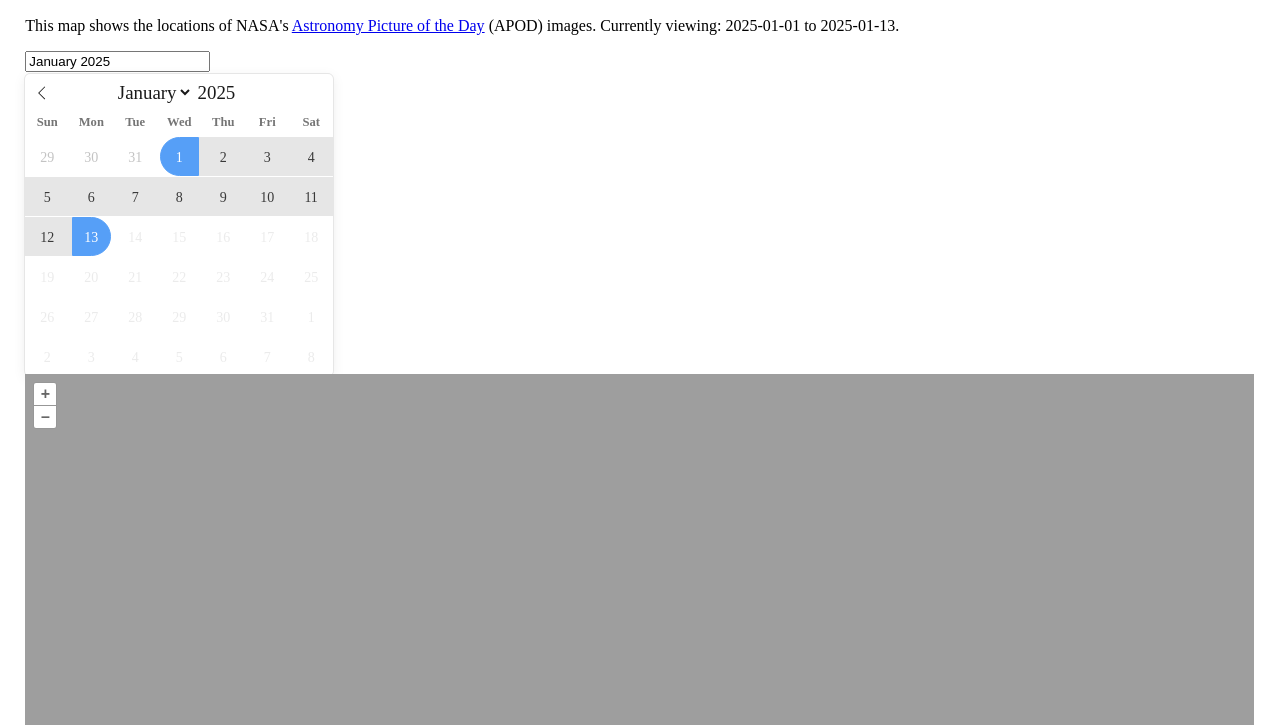
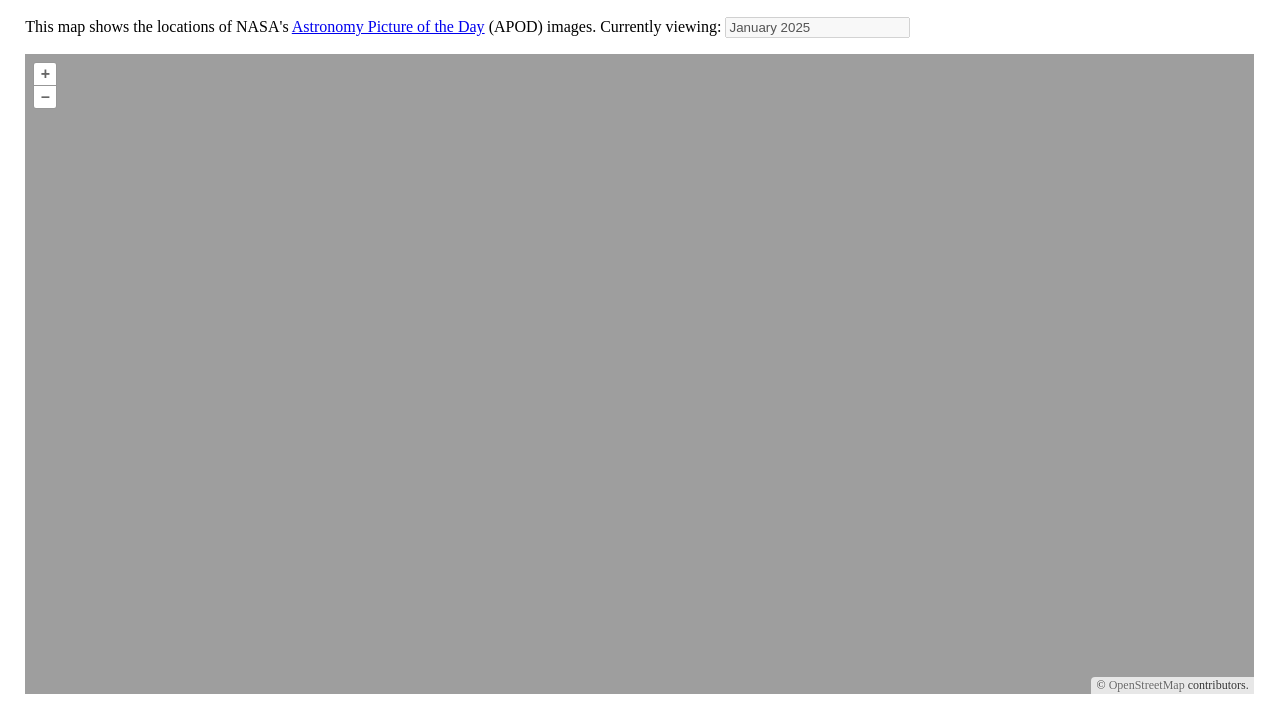
Before and after one commit to michaelschung/apod-map, a website built with Vite: page frontend/index.html in a window 1280 px wide. Shown: the part 75-800 px from the top of the page. Built offline with nearby package versions, Linux system fonts and the light colour scheme; files whose address does not match are found by name.

Commit message:
disable date picker while making api requests

```diff
--- a/frontend/index.html
+++ b/frontend/index.html
@@ -8,14 +8,17 @@
 
     <!-- Flatpickr CSS -->
     <link rel="stylesheet" href="https://cdn.jsdelivr.net/npm/flatpickr/dist/flatpickr.min.css">
+    <!-- Month Select Plugin CSS -->
+    <link rel="stylesheet" href="https://cdn.jsdelivr.net/npm/flatpickr/dist/plugins/monthSelect/style.css">
 </head>
 <body>
     <h2>APOD Map</h2>
     <p>
         This map shows the locations of NASA's <a href="https://apod.nasa.gov/apod/astropix.html">Astronomy Picture of the Day</a> (APOD) images.
-        Currently viewing: <span id="start-date"></span> to <span id="end-date"></span>.
+        <!-- Currently viewing: <span id="start-date"></span> to <span id="end-date"></span>. -->
+        Currently viewing: <input type="text" id="month-picker" placeholder="Select a month">
     </p>
-    <input type="text" id="date-picker" placeholder="Select a month">
+    <!-- <input type="text" id="month-picker" placeholder="Select a month"> -->
     <div id="map"></div>
 
     <!-- Pop-up container -->
--- a/frontend/js/main.js
+++ b/frontend/js/main.js
@@ -1,67 +1,71 @@
 import "../css/style.css";
 import { apodReq, openaiReq } from "./requests.js";
-import { initMap, addPins } from "./map.js";
+import { initMap, addPins, clearPins } from "./map.js";
 import flatpickr from "flatpickr";
+import monthSelectPlugin from "flatpickr/dist/plugins/monthSelect/index.js";
 
 // Number of images to process in each batch
 const BATCH_SIZE = 5;
 
-const firstOfMonth = new Date(new Date().getFullYear(), new Date().getMonth(), 1);
-const today = new Date();
+const map = initMap();
 
-var startDate = firstOfMonth.toISOString().split("T")[0];
-var endDate = today.toISOString().split("T")[0];
-
-updateDisplayDates();
-
-function updateDisplayDates() {
-    document.getElementById("start-date").innerHTML = startDate;
-    document.getElementById("end-date").innerHTML = endDate;
-}
-
-const datePicker = flatpickr("#date-picker", {
-    altInput: true,
+const monthPickerElement = document.getElementById("month-picker");
+const monthPicker = flatpickr(monthPickerElement, {
+    plugins: [new monthSelectPlugin({ })],
+    defaultDate: "today",
+    dateFormat: "Y-m-d",
     altFormat: "F Y",
-    dateFormat: "Y-m-d",
-    minDate: "1995-06-16",
-    maxDate: today,
-    disable: ["1995-06-17", "1995-06-18", "1995-06-19"],
-    mode: "range",
-    defaultDate: [firstOfMonth, today],
-    inline: true,
-    onMonthChange: selectFullMonth,
+    minDate: "1995-06-01",
+    maxDate: "today",
+    onChange: requestMonth,
 });
 
-function selectFullMonth() {
-    const year = datePicker.currentYear;
-    const month = datePicker.currentMonth;
+function requestMonth() {
+    clearPins(map);
 
+    const today = new Date();
+
+    const year = monthPicker.currentYear;
+    const month = monthPicker.currentMonth;
+
+    // Start on first of month, limited by 1995-06-16
     const firstOfMonth = new Date(year, month, 1);
-    // If viewing current month, last of month is today
-    const isThisMonth = year === today.getFullYear() && month === today.getMonth();
+    const selectionStart = new Date(Math.max(firstOfMonth, new Date("1995-06-16")));
+    // End on last of month, unless current month (then end on today)
     const lastOfMonth = new Date(year, month+1, 1);
     lastOfMonth.setDate(lastOfMonth.getDate() - 1);
-    const lastOfSelection = isThisMonth ? today : lastOfMonth;
-    datePicker.setDate([firstOfMonth, lastOfSelection]);
-    startDate = firstOfMonth.toISOString().split("T")[0];
-    endDate = lastOfMonth.toISOString().split("T")[0];
-    updateDisplayDates();
+    const selectionEnd = new Date(Math.min(lastOfMonth, today));
+
+    // Format date range to request
+    const startDate = selectionStart.toISOString().split("T")[0];
+    const endDate = selectionEnd.toISOString().split("T")[0];
+
+    console.log("Requesting month: ", startDate, endDate);
+
+    monthPickerElement.disabled = true;
+
+    apodReq(startDate, endDate).then((raw_apod_data) => {
+        console.log(raw_apod_data);
+        // Reverse the data so that the newest posts are processed first
+        batch_requests(raw_apod_data.reverse(), BATCH_SIZE);
+    });
 }
-
-const map = initMap();
 
 // Make requests in batches for faster page population
 function batch_requests(data, batchSize) {
+    const nBatches = Math.ceil(data.length / batchSize);
+    var finished = 0;
     for (let i = 0; i < data.length; i += batchSize) {
         const batch = data.slice(i, i + batchSize);
-        openaiReq(batch).then((data) => {
-            addPins(map, data);
+        openaiReq(batch).then((parsed_data) => {
+            addPins(map, parsed_data);
+            finished++;
+            if (finished >= nBatches) {
+                console.log("All data processed");
+                monthPickerElement.disabled = false;
+            }
         });
     }
 }
 
-apodReq(startDate, endDate).then((raw_apod_data) => {
-    console.log(raw_apod_data);
-    // Reverse the data so that the newest posts are processed first
-    // batch_requests(raw_apod_data.reverse(), BATCH_SIZE);
-});
+requestMonth();
--- a/frontend/js/map.js
+++ b/frontend/js/map.js
@@ -120,3 +120,7 @@ export function addPins(map, data) {
         }
     }
 }
+
+export function clearPins(map) {
+    map.getLayers().getArray().find(layer => layer.get("name") === "pinsLayer").getSource().clear();
+}
```
